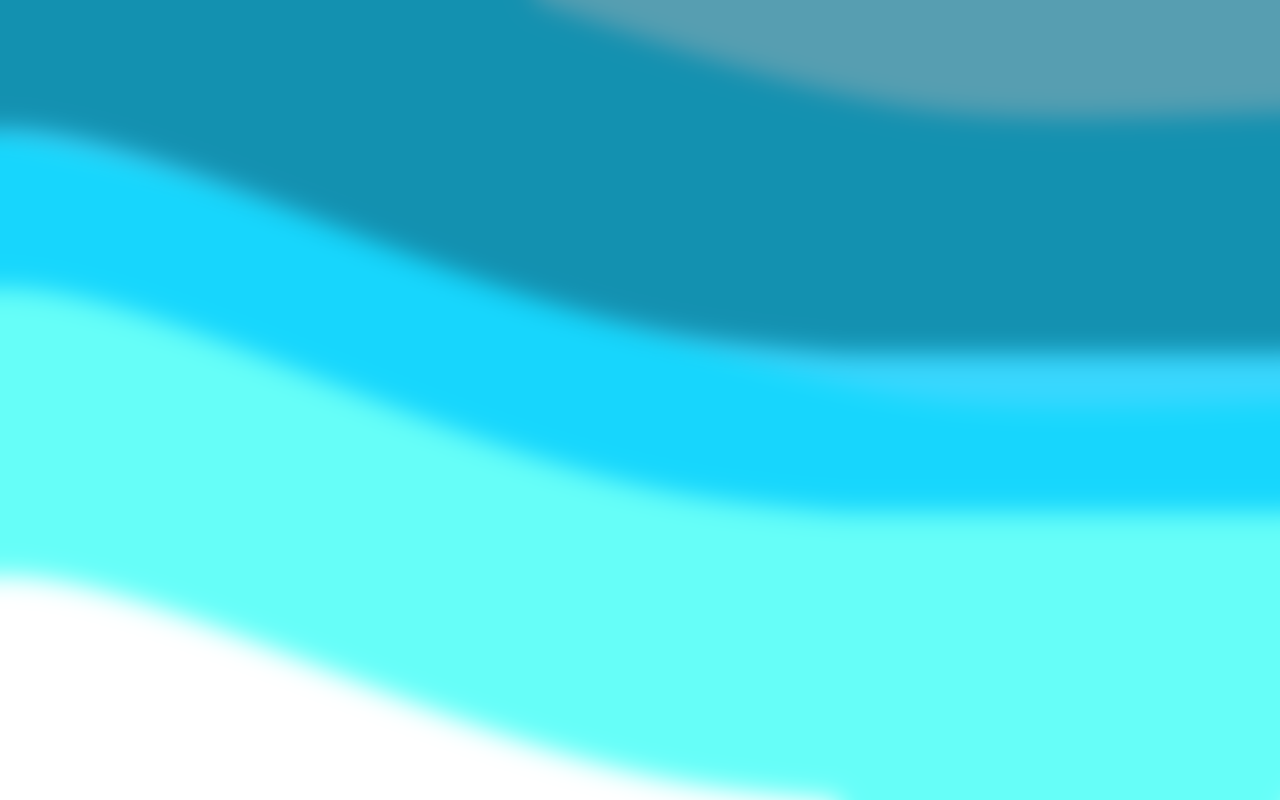
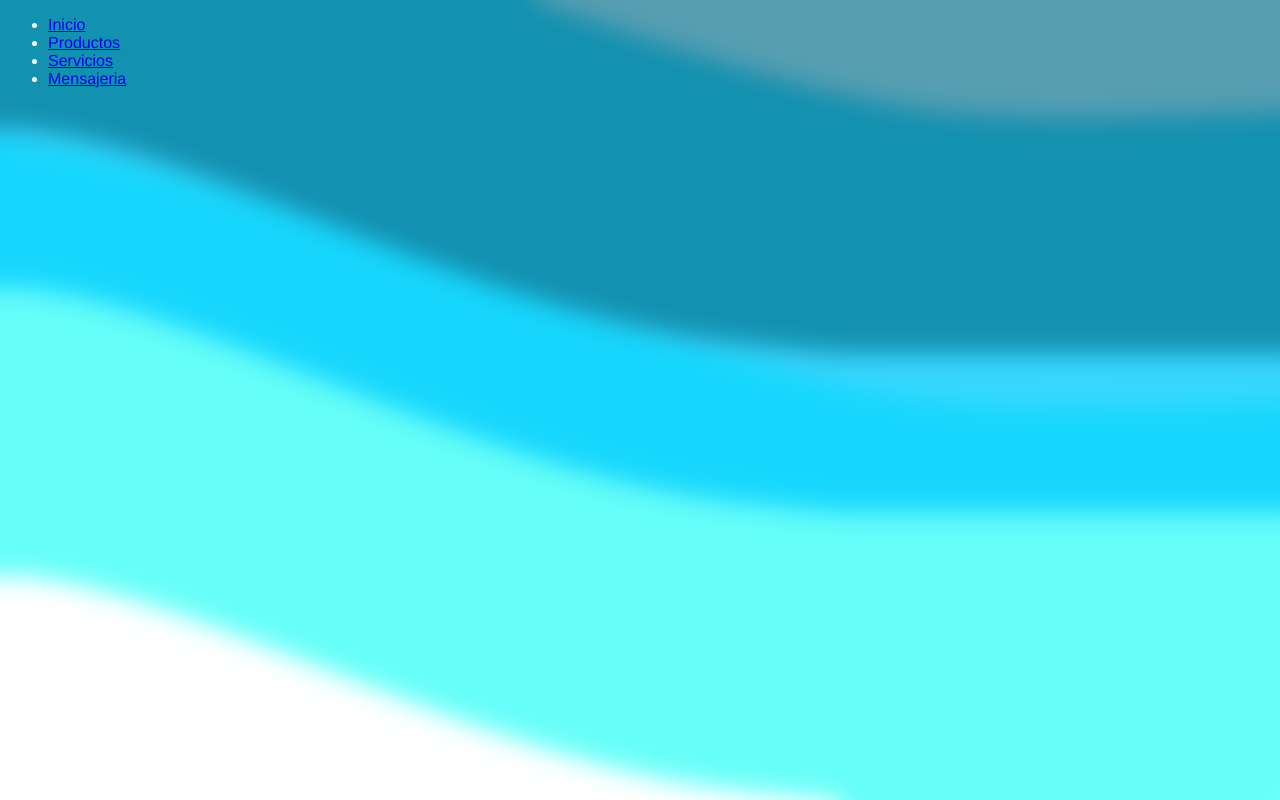
Before and after one commit to turtlegamesstudy/NEXTRADE, a plain HTML site: page Index.html in a window 1280 px wide. Drawn offline with Linux system fonts and the light colour scheme.

Commit message:
commit 1

```diff
--- a/Index.html
+++ b/Index.html
@@ -9,7 +9,12 @@
 
 <body>
     <div class="nav">
-
+        <ul>
+            <li><a href="#">Inicio</a></li>
+            <li><a href="#">Productos</a></li>
+            <li><a href="#">Servicios</a></li>
+            <li><a href="#">Mensajeria</a></li>
+        </ul>
 
     </div>
     <div class="Content">
```
